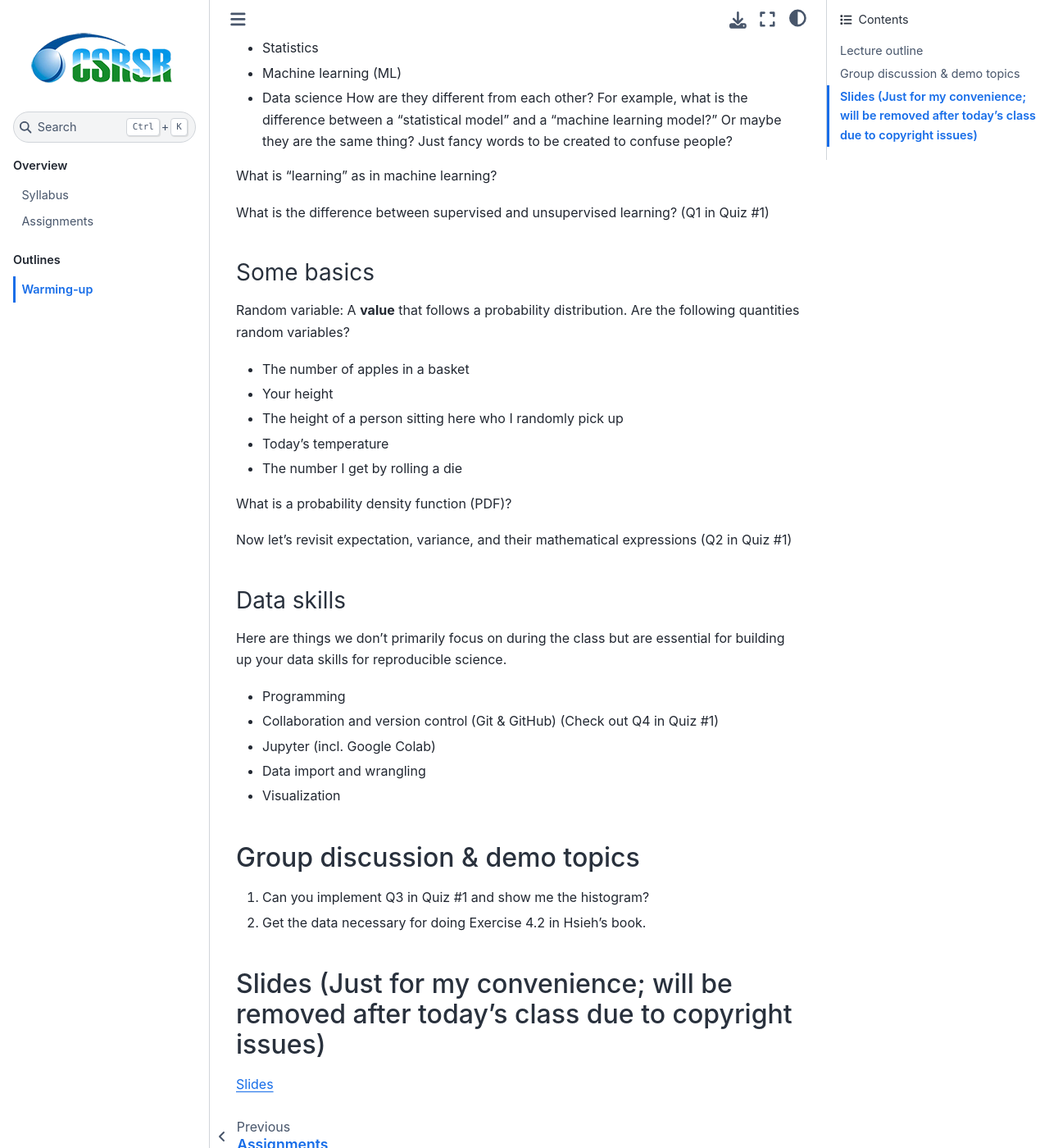
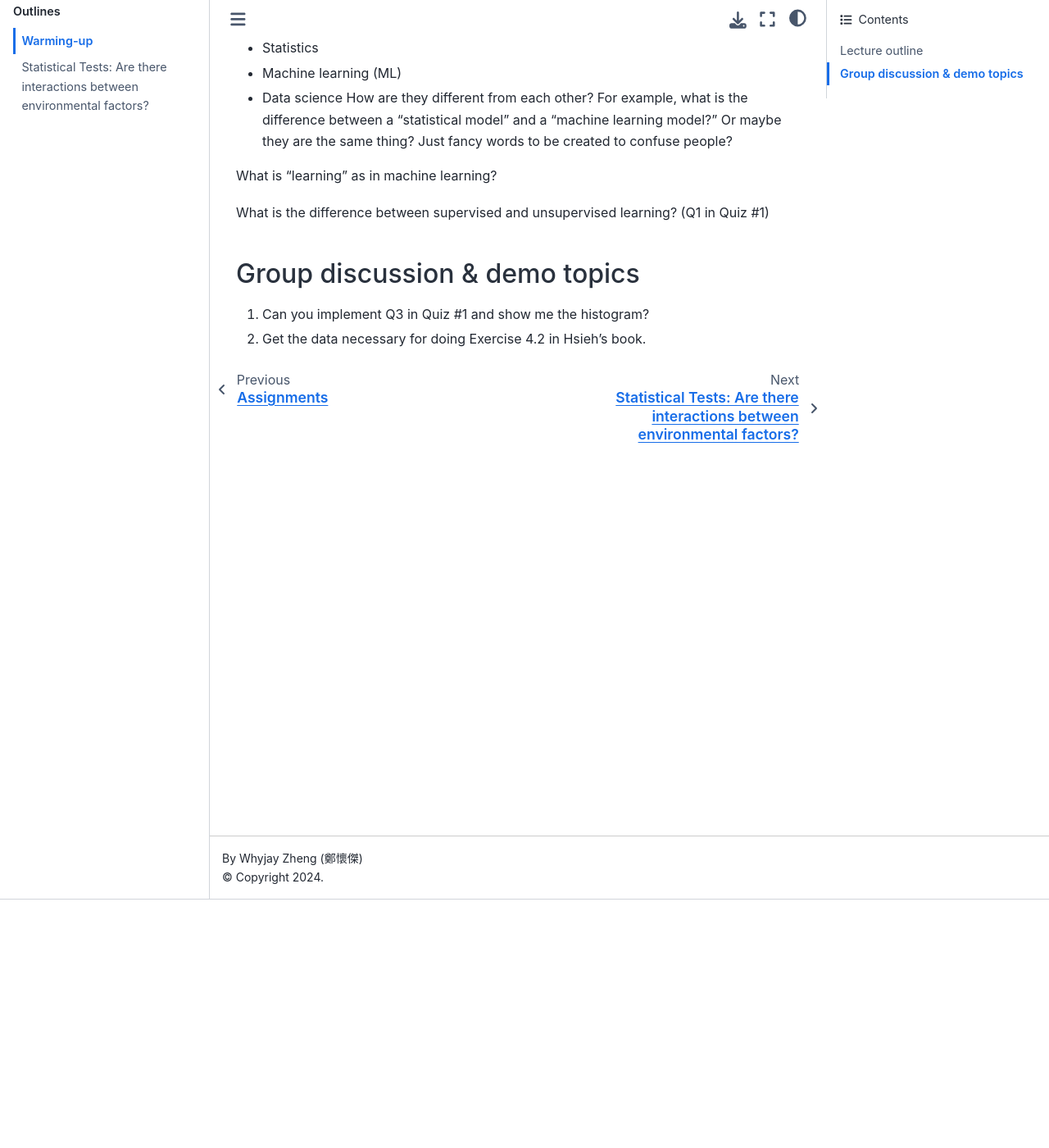
Before and after one commit to whyjz/ncu-env-data-science-zhtw, a Jupyter Book: the page built from docs/outlines/week1.md, in a window 1280 px wide and 1400 px high, scrolled down 303 px. Shown: the whole window at 82% size. Built offline with Jupyter Book 1.0.4 settings and Sphinx 7.4.7 and the Sphinx Book theme 1.1.4, drawn with Linux system fonts in a browser that asks for light colours.

Commit message:
Add week2-3 outline

```diff
--- a/docs/_toc.yml
+++ b/docs/_toc.yml
@@ -10,7 +10,7 @@ parts:
   - caption: Outlines
     chapters:
     - file: outlines/week1
-  #   - file: lectures/L2-opendata
+    - file: outlines/week2-3
 
   # - caption: ⌨️ Hands-on sessions
   #   chapters:
--- a/docs/outlines/week1.md
+++ b/docs/outlines/week1.md
@@ -16,48 +16,7 @@ What is "learning" as in machine learning?
 
 What is the difference between supervised and unsupervised learning? (Q1 in Quiz #1)
 
-### Some basics
-
-Random variable: A **value** that follows a probability distribution. Are the following quantities random variables?
-- The number of apples in a basket
-- Your height
-- The height of a person sitting here who I randomly pick up
-- Today’s temperature
-- The number I get by rolling a die
-
-What is a probability density function (PDF)?
-
-Now let's revisit expectation, variance, and their mathematical expressions (Q2 in Quiz #1)
-
-<!-- Do you think an inflated die is fair? How to test it?
-
-Histogram and statistical distributions -->
-
-<!-- List at least one random variable in environmental science and remote sensing that fit each statistical distribution:
-- Gaussian distribution (aka normal distribution)
-- Gamma distribution
-- Beta distribution
-- Binomial distribution -->
-
-<!-- Central limit theorem -->
-
-<!-- Suppose Yushan measures 3952.43 m by a satellite altimeter. And the maximum measurement error of this altimeter is 0.2 m according to its documentation. What is the uncertainty of Yushan’s height? What is the 95% confidence interval of Yushan’s height? -->
-
-### Data skills
-
-Here are things we don't primarily focus on during the class but are essential for building up your data skills for reproducible science.
-
-- Programming
-- Collaboration and version control (Git & GitHub) (Check out Q4 in Quiz #1)
-- Jupyter (incl. Google Colab)
-- Data import and wrangling
-- Visualization
-
 ## Group discussion & demo topics
 
 1. Can you implement Q3 in Quiz #1 and show me the histogram?
 2. Get the data necessary for doing Exercise 4.2 in Hsieh's book.
-
-## Slides (Just for my convenience; will be removed after today's class due to copyright issues)
-
-[Slides](https://docs.google.com/presentation/d/17eIMIMbfPACRaUueoTIXn2FfH2eFSqOPnURORtjEc3g/edit?usp=sharing)
--- a/docs/syllabus.md
+++ b/docs/syllabus.md
@@ -187,8 +187,7 @@ Auditing is welcome. If you plan to audit the course, please note:
 
 <!-- Other topics in data science (such as principal component and clustering analysis) will be covered through assigned readings, which we rely on during the class discussion. -->
 
-<!-- Part 1
-Statistical Tests: Are there interactions between environmental factors? (Weeks 1-3)
+<!--
 Part 2
 Regression Models: Why is regularization so important? (Weeks 4-6)
 Part 3
```
Also changed, not shown: docs/outlines/week2-3.md (added, +87 -0 lines).
